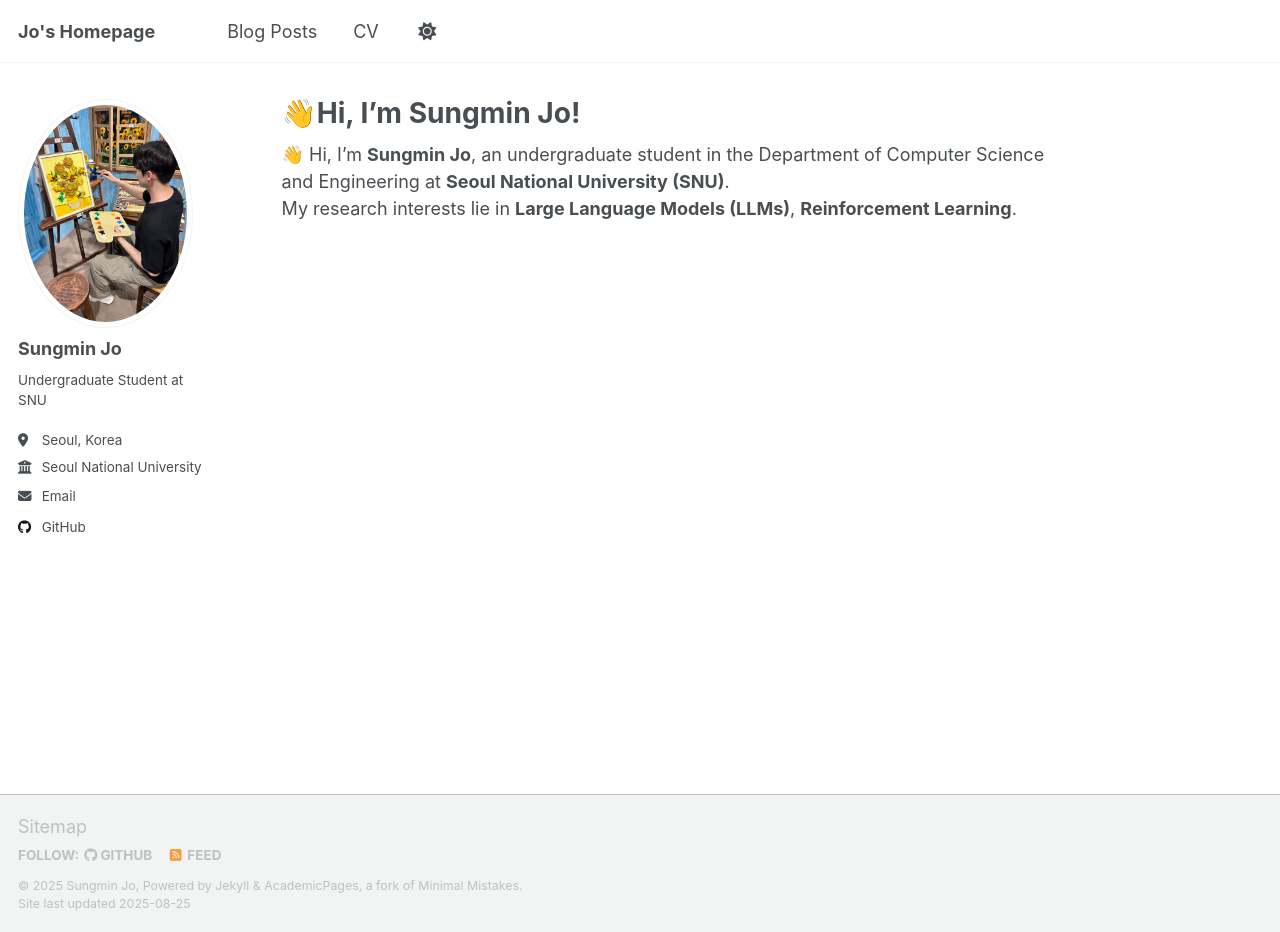
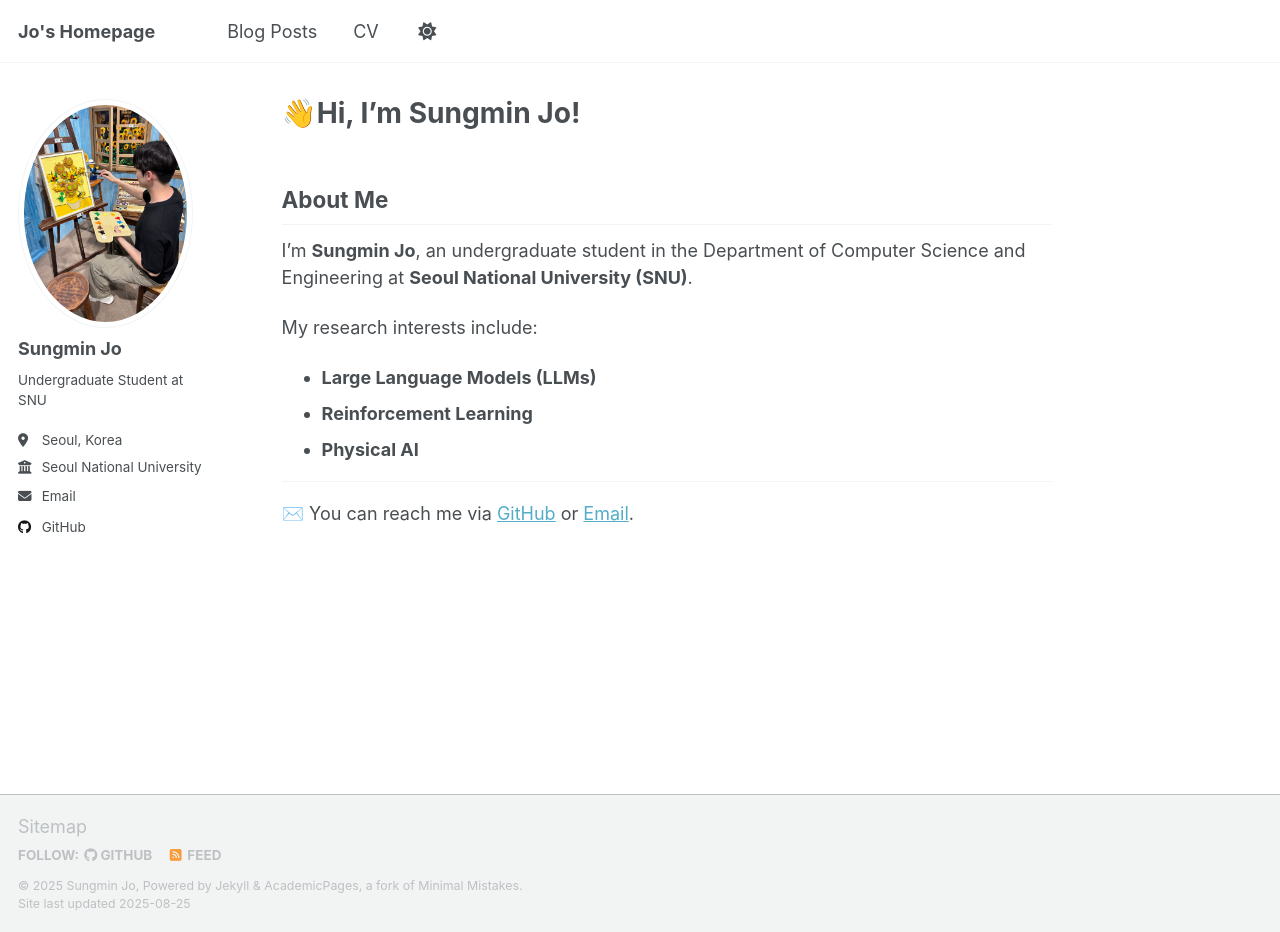
Before and after one commit to jsm0424/jsm0424.github.io, a Jekyll site: the page built from _pages/about.md, in a window 1280 px wide and 932 px high. Built offline with Jekyll 4.4.1, drawn with Linux system fonts in a browser that asks for light colours; a script that is not in the unit is left out.

Commit message:
about.md change

```diff
--- a/_pages/about.md
+++ b/_pages/about.md
@@ -7,5 +7,17 @@ redirect_from:
   - /about.html
 ---
 
-👋 Hi, I’m **Sungmin Jo**, an undergraduate student in the Department of Computer Science and Engineering at **Seoul National University (SNU)**.
-My research interests lie in **Large Language Models (LLMs)**, **Reinforcement Learning**.
+## About Me
+
+I’m **Sungmin Jo**, an undergraduate student in the Department of Computer Science and Engineering at **Seoul National University (SNU)**.
+
+My research interests include:
+- **Large Language Models (LLMs)**
+- **Reinforcement Learning**
+- **Physical AI**
+
+---
+
+
+
+✉️ You can reach me via [GitHub](https://github.com/jsm0424) or [Email](mailto:jsm0424@snu.ac.kr).
```
